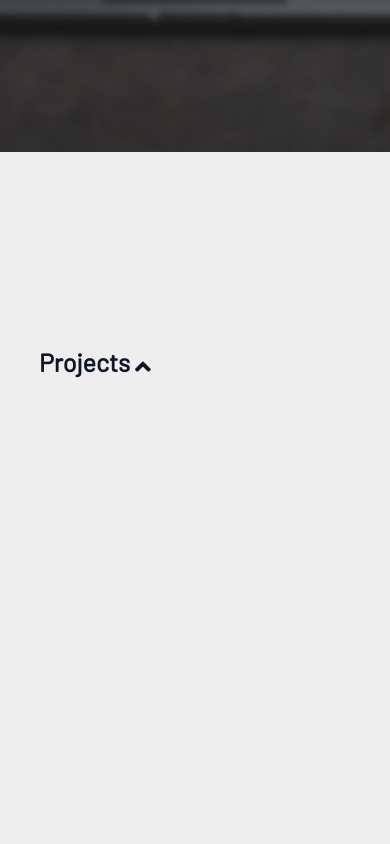
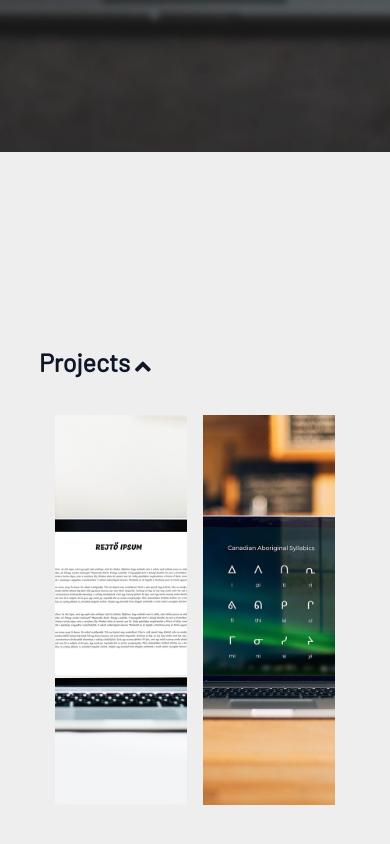
Before and after one commit to eskzsolt/eskzsolt.github.io, a website: page index.html in a window 390 px wide. Shown: the part 692-1536 px from the top of the page. Drawn offline with nearby package versions, Linux system fonts and the light colour scheme.

Commit message:
Box display fix

```diff
--- a/index.html
+++ b/index.html
@@ -49,11 +49,9 @@
             <div class="middle">
                 <div class="inner">
                     <div><h2>Projects <a id="scroll-up" class="fa fa-angle-up bottom button hvr-float" aria-hidden="true"></a></h2></div>
-                    <!--<div><h4><a href="https://eskzsolt.github.io/rejto-ipsum/" target="_blank" class="bottom button hvr-backward" title="Another novelty lorem ipsum generator except this one's for the fans of Hungarian writer Jenő Rejtő">Rejtõ Ipsum</a></h4></div>
-                    <div><h4><a href="https://eskzsolt.github.io/animated-abugida/" target="_blank" class="bottom button hvr-backward">Animated Abugida</a></h4></div>-->
                     <div class="box-outer">
-                        <a href="https://eskzsolt.github.io/rejto-ipsum/" target="_blank"><div class="box" id="rejto-ipsum"></div></a>
-                        <a href="https://eskzsolt.github.io/animated-abugida/" target="_blank"<div class="box" id="animated-abugida"></div></a>
+                        <a href="https://eskzsolt.github.io/rejto-ipsum/" target="_blank" class="box" id="rejto-ipsum"></a>
+                        <a href="https://eskzsolt.github.io/animated-abugida/" target="_blank" class="box" id="animated-abugida"></a>
                   </div>
                 </div>
             </div>
--- a/style.css
+++ b/style.css
@@ -167,27 +167,21 @@ h4 {
 .box-outer {
   width: 100%;
   display: table;
-  border-spacing: 10px;
+  border-spacing: 1rem;
   height: 50vh;
 }
 
 .box {
   //border: 1px solid red;
-  margin: 10px;
-  width: 40vw;
-  height: 40vh;
+  width: 50vw;
   display: table-cell;
-  justify-content: center;
   vertical-align: middle;
-  text-align: center;
 }
 
 #rejto-ipsum {
     color: #000;
     background-color: #242424;
     background-image: url("Images/rejto-ipsum.jpg");
-    width: 100%
-    height: 100%;
     background-position: center;
     background-repeat: no-repeat;
     background-size: cover;
@@ -197,7 +191,6 @@ h4 {
 #animated-abugida {
     color: #eee;
     background: #242424 url("Images/animated-abugida.jpg");
-    height: 100%;
     background-position: center;
     background-repeat: no-repeat;
     background-size: cover;
@@ -205,7 +198,7 @@ h4 {
 }
 
 .box:hover {
-  transform: scale(1.2);
+  transform: scale(1.1);
 
   -webkit-transition-duration:.3s;
   transition-duration:.3s;
@@ -215,8 +208,9 @@ h4 {
 
 @media only screen and (max-width: 1000px) {
   .box {
-    display: table-row;
-    width: 40%;
-    height: 50%;
+    vertical-align: center;
+    display: table-cell;
+    width: 30vw !important;
+    height: 30vh !important;
   }
 }
```
